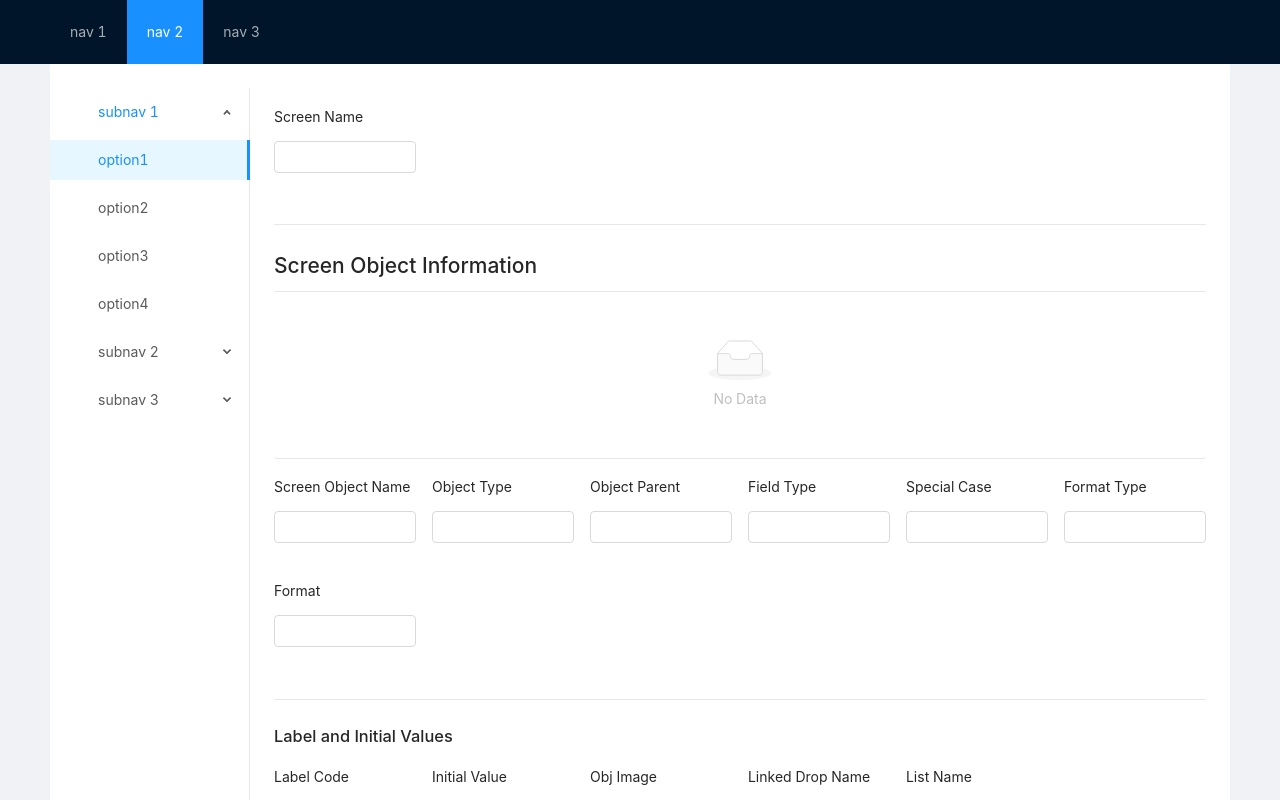
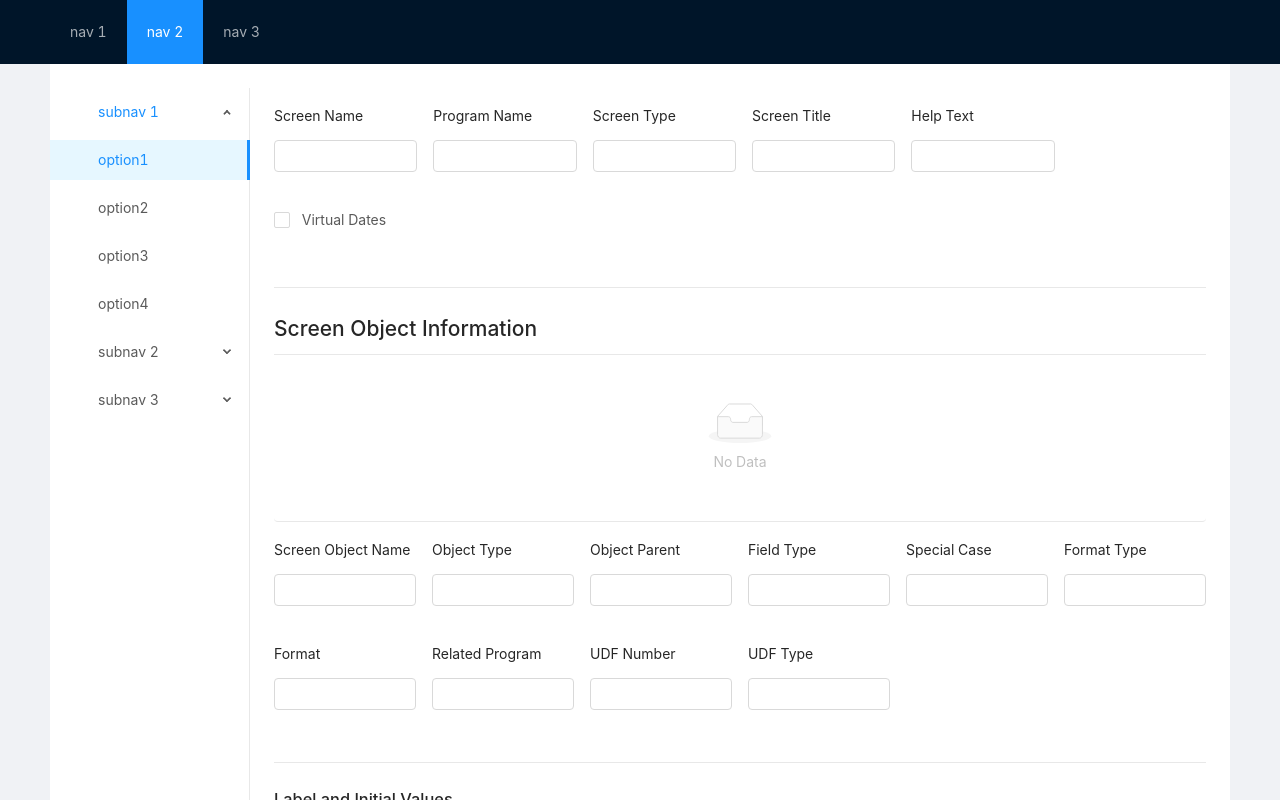
Before and after one commit to EthenWang/dataloader, a Vue app in the folder client/: page / in a window 1280 px wide. Shown: the top 800 px of the page. Built offline with nearby package versions, Linux system fonts and the light colour scheme.

Commit message:
Add more screen control data

```diff
--- a/client/src/App.vue
+++ b/client/src/App.vue
@@ -46,7 +46,7 @@
           </a-menu>
         </a-layout-sider>
         <a-layout-content :style="{ padding: '0 24px', minHeight: '280px' }">
-          <screen-control/>
+          <data-control type="screen"/>
         </a-layout-content>
       </a-layout>
     </a-layout-content>
@@ -54,12 +54,12 @@
 </template>
 
 <script>
-import ScreenControl from './components/ScreenControl';
+import DataControl from './components/DataControl.vue';
 
 export default {
   name: 'App',
   components: {
-    ScreenControl
+    DataControl
   },
   data () {
     return {
--- a/client/src/components/ScreenControl.vue
+++ /dev/null
@@ -1,20 +0,0 @@
-<template>
-  <div>
-    <a-row>
-      <a-col>
-      </a-col>
-    </a-row>
-    <data-control type="screen" />
-  </div>
-</template>
-
-<script lang="ts">
-import Vue from 'vue'
-import DataControl from './DataControl.vue'
-
-export default Vue.extend({
-  components: {
-    DataControl
-  }
-})
-</script>
--- a/client/src/components/ScreenObject.vue
+++ b/client/src/components/ScreenObject.vue
@@ -1,32 +1,25 @@
 <template>
-  <a-form-item v-if="props.type === 'checkbox'">
+  <a-form-item v-if="props.type === 'checkbox'" label=''>
     <a-checkbox
-      :checked="model"
+      :checked="value"
       @change="onInputChange"
     >
       {{ props.label }}
     </a-checkbox>
   </a-form-item>
+  <search-field v-else-if="props.type === 'label' || props.type === 'search'" :props="props" />
   <a-form-item v-else :label="props.label" :colon="false">
-    <a-auto-complete
-      v-if="props.type === 'search'"
+    <a-select
+      v-if="props.type === 'combobox'"
+      :value="value"
       style="width: 100%"
-      @search="onSearch"
       @change="onSelectChange"
     >
-      <a-input>
-        <a-icon slot="suffix" type="search" />
-      </a-input>
-    </a-auto-complete>
-    <a-select
-      v-else-if="props.type === 'combobox'"
-      :value="model"
-      style="width: 100%"
-      @change="onSelectChange"
-    />
+      <a-select-option v-for="item in selectItems" :key="item.value" :value="item.value">{{ item.text }}</a-select-option>
+    </a-select>
     <a-input
       v-else
-      :value="model"
+      :value="value"
       style="width: 100%"
       @change="onInputChange"
     />
@@ -35,17 +28,52 @@
 
 <script lang="ts">
 import Vue from 'vue';
-import { Component, Prop, Model } from 'vue-property-decorator';
+import { Component, Prop } from 'vue-property-decorator';
+import SearchField from './SearchField.vue';
 
-@Component
+@Component({
+  components: { SearchField }
+})
 export default class ScreenObject extends Vue {
   @Prop(Object) props!: {
     label: string,
     model: string,
-    type: 'textfield' | 'search' | 'checkbox' | 'combobox',
+    type: 'textfield' | 'search' | 'label' | 'checkbox' | 'combobox',
+    cls?: string
   };
 
-  get model() {
+  data() {
+    let items: string[] = [];
+    if (this.props.type === 'combobox') {
+      switch(this.props.cls) {
+        case 'objtype':
+          items = ['SECTION', 'GROUP', 'COMBO-BOX', 'FILL-IN', 'CHECKBOX', 'BUTTON', 'TEXT', 'RADIOSET', 'LISTVIEW',
+           'TEXT-EDITOR', 'GRID', 'Toolbar', 'Tabcontrol', 'TabPage', 'Timer', 'WORKFLOW-SURFACE', 'SCHEDULER-SURFACE',
+           'MainList', 'Image', 'User-Defined', 'User-Deefined-Checkbox', 'CollectionScr', 'TreeView', 'Toolbar-group',
+           'EDI-MAP', 'menu-obj', 'GEOMAP-CONTROL', 'CONTEXT-MENU', 'CONTEXT-MENU-ITEM', 'WEB-BROWSER', 'INK-PANEL',
+           'HTML-EDITOR'];
+          break;
+        case 'childobjtype':
+          items = ['Link', 'RadioButton', 'GridColumn'];
+          break;
+        case 'formattype':
+          items = ['CHARACTER', 'DECIMAL', 'INTEGER', 'LOGICAL', 'DATE', 'HYPERLINK', 'PASSWORD'];
+          break;
+        case 'udftype':
+          items = ['supplier', 'sales rep', 'credit task', 'wo-header', 'style', 'po-header', 'bank', 'contact',
+            'wo-trailer', 'inventory reservation', 'product', 'oe-header', 'lot', 'oe-contract', 'um', 'po-trailer',
+            'container', 'customer', 'market', 'oe-trailer', 'chargeback', 'contract manufacturing', 'shipment', 'ar-mandate'];
+          break;
+        default:
+          break;
+      }
+    }
+    return {
+      selectItems: items.map(item => ({ value: item, text: item }))
+    };
+  }
+
+  get value() {
     if (this.props.model) {
       return this.$_.get(this.$store.state.screen, this.props.model);
     }
--- /dev/null
+++ b/client/src/components/SearchField.vue
@@ -0,0 +1,48 @@
+<template>
+  <a-form-item :label="props.label" :colon="false">
+    <a-auto-complete
+      style="width: 100%"
+      :value="value"
+      @search="onSearch"
+      @change="onSelectChange"
+    >
+      <a-input>
+        <a-icon slot="suffix" type="search" />
+      </a-input>
+    </a-auto-complete>
+  </a-form-item>
+</template>
+
+<script lang="ts">
+import Vue from 'vue';
+import { Component, Prop } from 'vue-property-decorator';
+
+@Component
+export default class SearchField extends Vue {
+  @Prop(Object) props!: {
+    label: string,
+    model: string,
+    type: 'label',
+  };
+
+  get value() {
+    if (this.props.model) {
+      return this.$_.get(this.$store.state.screen, this.props.model);
+    }
+    return null;
+  }
+
+  onSearch(value: string) {
+
+  }
+
+  onSelectChange(value: string) {
+    this.$store.commit('setScreenModel', {
+      path: this.props.model,
+      type: this.props.type,
+      value
+    });
+  }
+}
+
+</script>
--- a/client/src/utils/Render.ts
+++ b/client/src/utils/Render.ts
@@ -2,19 +2,23 @@ import { CreateElement, VNode } from 'vue';
 
 export interface ObjectDefinition {
   fieldName: string;
-  type: 'panel' | 'group' | 'textfield' | 'search' | 'checkbox' | 'combobox' | 'grid' | 'text';
+  type: 'panel' | 'collapse' | 'collapse-panel' | 'group' | 'textfield' |
+        'search' | 'checkbox' | 'combobox' | 'grid' | 'text';
   label?: string;
   model?: string;
   format?: string;
+  cls?: string;
   colspan?: number;
   children?: ObjectDefinition[];
 }
 
 const ComponentMap = {
-  panel: 'div',
-  group: 'div',
-  grid: 'a-table',
-  text: 'h2'
+  'panel': 'div',
+  'group': 'div',
+  'grid': 'a-table',
+  'text': 'h2',
+  'collapse': 'a-collapse',
+  'collapse-panel': 'a-collapse-panel'
 }
 
 export class Render {
@@ -33,6 +37,19 @@ export class Render {
     const children = this.processData(data.children);
 
     switch (data.type) {
+      case 'collapse':
+        return this.createElement(
+          ComponentMap[data.type],
+          {
+            props: {
+              defaultActiveKey: 1,
+              bordered: false
+            }
+          },
+          [ children ]
+        );
+      case 'collapse-panel':
+        return this.createElement(ComponentMap[data.type], { props: { header: data.label || '' } }, [ children ]);
       case 'panel':
         return this.createElement(
           ComponentMap[data.type],
@@ -42,6 +59,9 @@ export class Render {
               'a-row',
               {
                 attrs: {
+                  /*type: 'flex',
+                  justify: 'space-between',
+                  align: 'bottom', */
                   gutter: 16
                 }
               },
@@ -75,29 +95,7 @@ export class Render {
         return this.createElement(
           'a-col',
           { attrs: { span: 4 } },
-          [
-            /*this.createElement(
-              'a-form-item',
-              {
-                attrs: { label: data.type === 'checkbox' ? '' : data.label || '' },
-                props: { span: 5, colon: false },
-              },
-              [
-                this.createElement(
-                  ComponentMap[data.type],
-                  {
-                    props: { value: data.model },
-                    style: { width: '100%' }
-                  },
-                  data.type === 'checkbox' ? data.label || '' : children
-                )
-              ]
-            )*/
-            this.createElement(
-              'ScreenObject',
-              { props: { props: data } }
-            )
-          ]
+          [ this.createElement('ScreenObject', { props: { props: data } } )]
         );
     }
   }
--- a/client/src/views/layout/ScreenControl.ts
+++ b/client/src/views/layout/ScreenControl.ts
@@ -1,18 +1,53 @@
 export default [
   {
-    field: 'screeninfosection',
+    fieldName: 'screeninfosection',
     type: 'panel',
     children: [
       {
-        fieldName: 'screenname',
-        type: 'search',
-        label: 'Screen Name',
-        model: 'screeninfo.screenname'
+        fieldName: 'screeninfosection1',
+        type: 'group',
+        children: [
+          {
+            fieldName: 'screenname',
+            type: 'search',
+            label: 'Screen Name',
+            model: 'screeninfo.screenname'
+          },
+          {
+            fieldName: 'screenprogram',
+            type: 'textfield',
+            label: 'Program Name',
+            model: 'screeninfo.screenprogram'
+          },
+          {
+            fieldName: 'screentype',
+            type: 'textfield',
+            label: 'Screen Type',
+            model: 'screeninfo.screentype'
+          },
+          {
+            fieldName: 'screentitle',
+            type: 'label',
+            label: 'Screen Title',
+            model: 'screeninfo.screentitle'
+          },
+          {
+            fieldName: 'helpkey',
+            type: 'textfield',
+            label: 'Help Text',
+            model: 'screeninfo.helpkey'
+          }
+        ]
+      },
+      {
+        fieldName: 'virtualdates',
+        type: 'checkbox',
+        label: 'Virtual Dates',
+        model: 'screeninfo.virtualdates'
       }
     ]
   },
   {
-    fieldName: 'screenobjpanel',
     type: 'text',
     label: 'Screen Object Information'
   },
@@ -34,10 +69,11 @@ export default [
       },
       {
         fieldName: 'objtype',
-        type: 'textfield',
+        type: 'combobox',
         label: 'Object Type',
         model: 'screenobject.objtype',
-        format: 'string'
+        format: 'string',
+        cls: 'objtype'
       },
       {
         fieldName: 'objparent',
@@ -62,10 +98,11 @@ export default [
       },
       {
         fieldName: 'objformattype',
-        type: 'textfield',
+        type: 'combobox',
         label: 'Format Type',
         model: 'screenobject.objformattype',
-        format: 'string'
+        format: 'string',
+        cls: 'formattype'
       },
       {
         fieldName: 'objformat',
@@ -73,6 +110,28 @@ export default [
         label: 'Format',
         model: 'screenobject.objformat',
         format: 'string'
+      },
+      {
+        fieldName: 'reltabpagepgm',
+        type: 'textfield',
+        label: 'Related Program',
+        model: 'screenobject.reltabpagepgm',
+        format: 'string'
+      },
+      {
+        fieldName: 'userdefnum',
+        type: 'textfield',
+        label: 'UDF Number',
+        model: 'screenobject.userdefnum',
+        format: 'string'
+      },
+      {
+        fieldName: 'userdeftype',
+        type: 'combobox',
+        label: 'UDF Type',
+        model: 'screenobject.userdeftype',
+        format: 'string',
+        cls: 'udftype'
       }
     ]
   },
@@ -83,7 +142,7 @@ export default [
     children: [
       {
         fieldName: 'objlabelcode',
-        type: 'combobox',
+        type: 'label',
         label: 'Label Code',
         model: 'screenobject.objlabelcode',
         format: 'string'
@@ -424,5 +483,134 @@ export default [
         format: 'boolean'
       }
     ]
+  },
+  {
+    type: 'text',
+    label: 'Screen Child Object Information'
+  },
+  {
+    fieldName: 'childobjinfopanel',
+    type: 'panel',
+    children: [
+      {
+        fieldName: 'childobjinfopanel1',
+        type: 'group',
+        children: [
+          {
+            fieldName: 'childobjname',
+            type: 'textfield',
+            label: 'Object Name',
+            model: 'screenchildobject.objname'
+          },
+          {
+            fieldName: 'childobjtype',
+            type: 'combobox',
+            label: 'Object Type',
+            model: 'screenchildobject.objtype',
+            cls: 'childobjtype'
+          },
+          {
+            fieldName: 'childobjparent',
+            type: 'combobox',
+            label: 'Object Parent',
+            model: 'screenchildobject.objparent'
+          },
+          {
+            fieldName: 'childobjseq',
+            type: 'textfield',
+            label: 'Object Sequence',
+            model: 'screenchildobject.objseq'
+          }
+        ]
+      },
+      {
+        fieldName: 'childobjenable',
+        type: 'checkbox',
+        label: 'Object Enabled',
+        model: 'screenchildobject.objenabled'
+      },
+      {
+        fieldName: 'childobjvisible',
+        type: 'checkbox',
+        label: 'Object Visible',
+        model: 'screenchildobject.objvisible'
+      }
+    ]
+  },
+  {
+    fieldName: 'childobjlabelpanel',
+    type: 'panel',
+    label: 'Label and Initial Value',
+    children: [
+      {
+        fieldName: 'childobjlabelcode',
+        type: 'label',
+        label: 'Label Code',
+        model: 'screenchildobject.objlabelcode'
+      },
+      {
+        fieldName: 'childobjinitialvalue',
+        type: 'textfield',
+        label: 'Initial Value',
+        model: 'screenchildobject.objinitialvalue'
+      },
+      {
+        fieldName: 'childobjimage',
+        type: 'textfield',
+        label: 'Image',
+        model: 'screenchildobject.objimage'
+      },
+      {
+        fieldName: 'childobjuserdefnum',
+        type: 'textfield',
+        label: 'UDF Number',
+        model: 'screenchildobject.userdefnum'
+      },
+      {
+        fieldName: 'childobjuserdeftype',
+        type: 'combobox',
+        label: 'UDF Type',
+        model: 'screenchildobject.userdeftype',
+        cls: 'udftype'
+      }
+    ]
+  },
+  {
+    fieldName: 'childobjgridattr',
+    type: 'panel',
+    label: 'Grid Column Attribute',
+    children: [
+      {
+        fieldName: 'childobjrelatedtable',
+        type: 'textfield',
+        label: 'Related Table',
+        model: 'screenchildobject.relatedtable'
+      },
+      {
+        fieldName: 'childobjrelatedfield',
+        type: 'textfield',
+        label: 'Related Field',
+        model: 'screenchildobject.relatedfield'
+      },
+      {
+        fieldName: 'childobjformattype',
+        type: 'combobox',
+        label: 'Format Type',
+        model: 'screenchildobject.objformattype',
+        cls: 'formattype'
+      },
+      {
+        fieldName: 'childobjformat',
+        type: 'textfield',
+        label: 'Format',
+        model: 'screenchildobject.objformat'
+      },
+      {
+        fieldName: 'childobjdropname',
+        type: 'textfield',
+        label: 'List Name',
+        model: 'screenchildobject.dropname'
+      }
+    ]
   }
 ]
```
Also changed, not shown: client/src/store.ts (+5 -2 lines), 5 other files (tests, documents, lock files or other folders).
